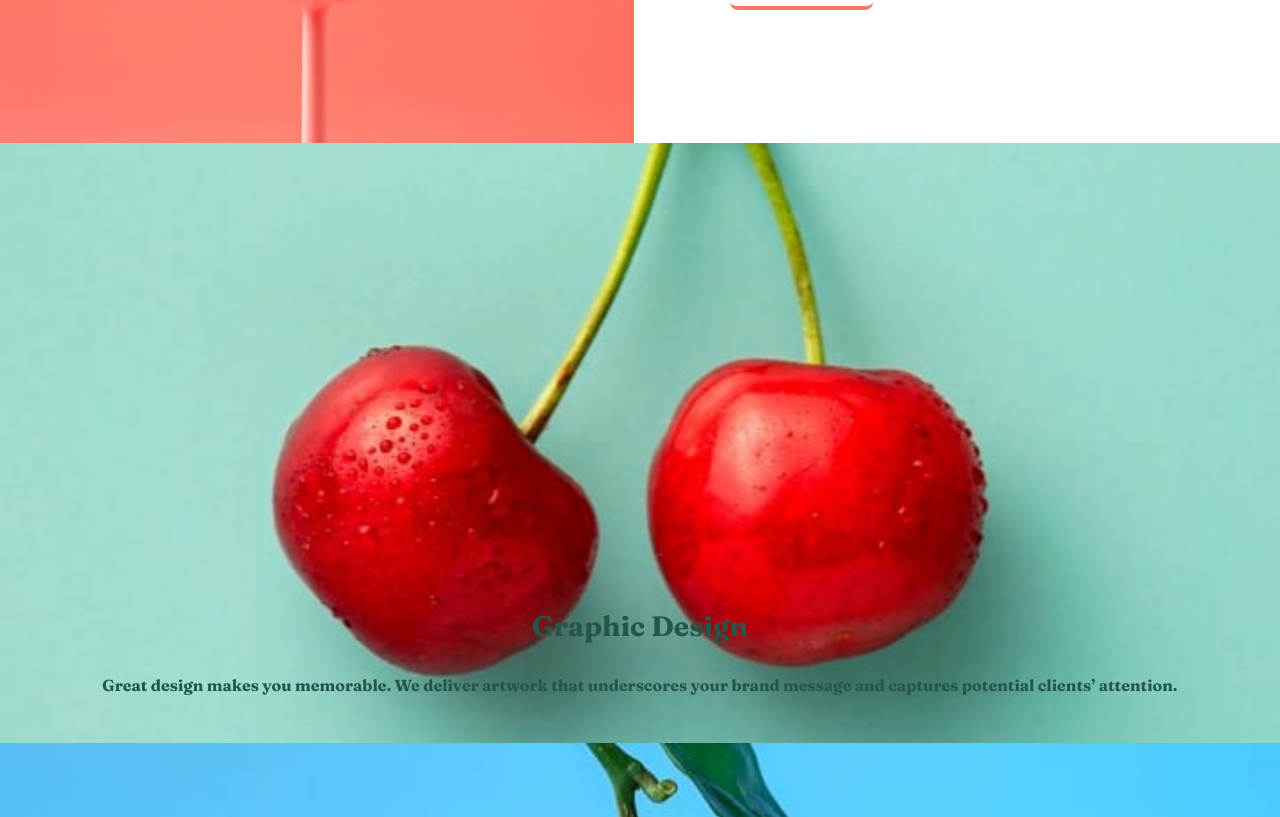
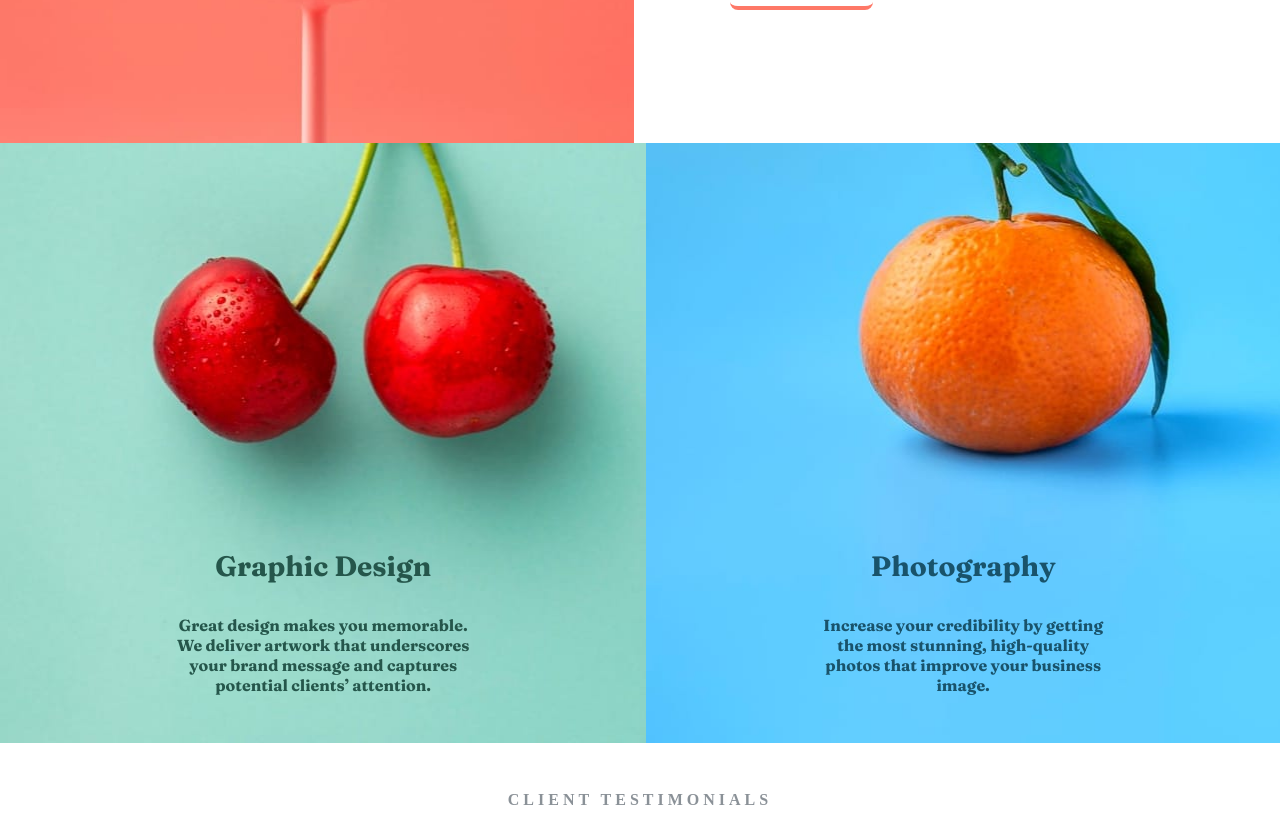
Before and after one commit to Medido1/Frontend-Mentor-Sunnyside-agency-landing-page, a React (Vite) app: page / in a window 1280 px wide. Shown: the part 1463-2280 px from the top of the page. Built offline with nearby package versions, Linux system fonts and the light colour scheme.

Commit message:
Add media query to Services componenet

```diff
--- a/src/styles/services.css
+++ b/src/styles/services.css
@@ -33,3 +33,16 @@
   font-weight: var(--fraunces_700);
   font-size: 1.75rem;
 }
+
+@media (min-width : 768px) {
+  .services_container {
+    display: flex;
+  }
+  .service {
+    min-width: 49.5vw;
+    align-items: center;
+  }
+  .service p {
+    max-width: 50%;
+  }
+}
```
